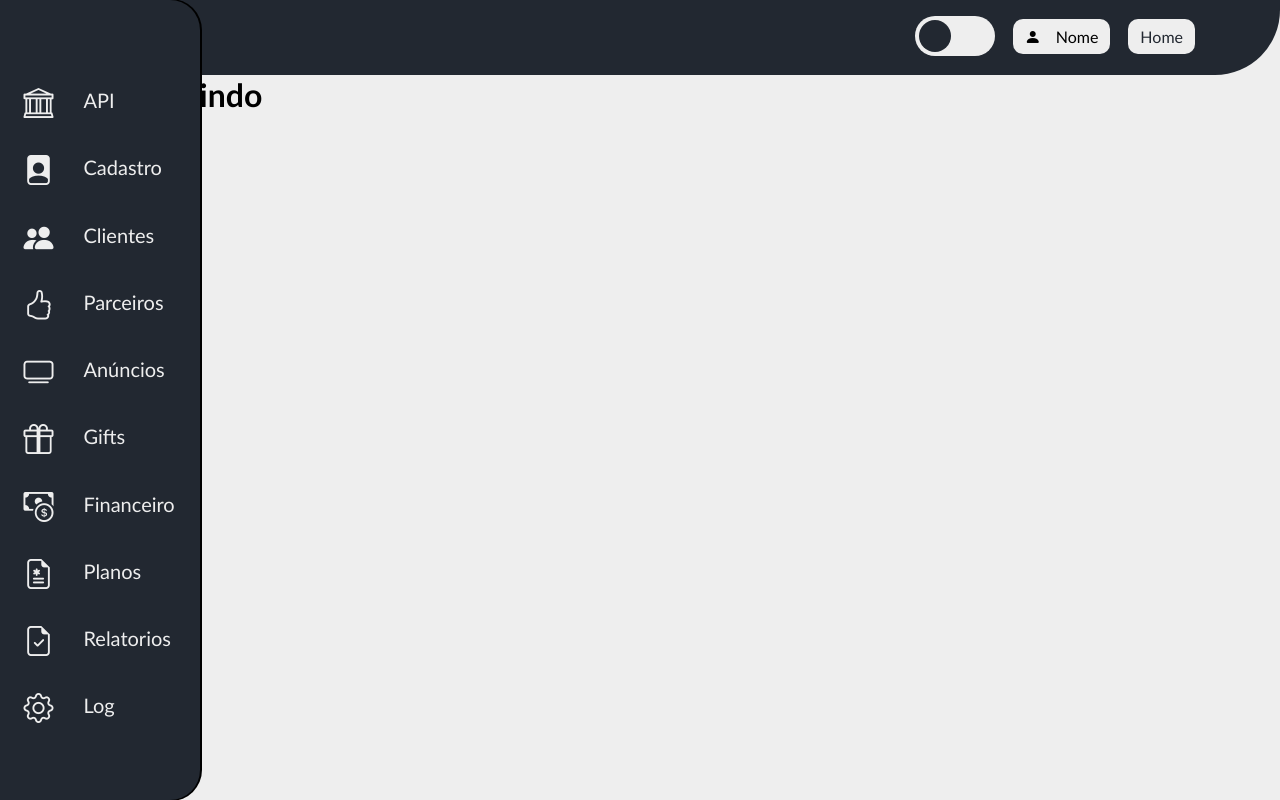
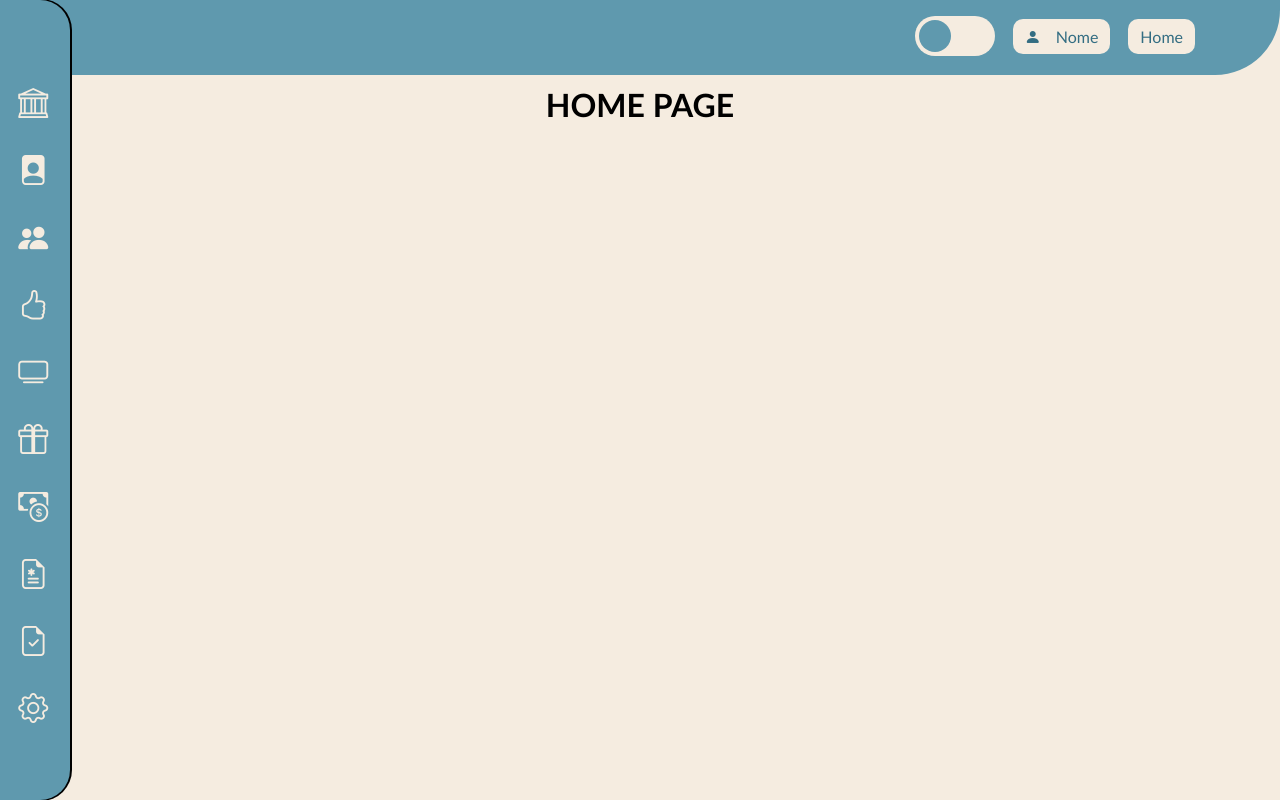
Before and after one commit to rian-salin/Interfaces_API_vue, a Vue app: page / in a window 1280 px wide. Built offline with nearby package versions, Linux system fonts and the light colour scheme.

Commit message:
update - 1.6

```diff
--- a/src/App.vue
+++ b/src/App.vue
@@ -1,17 +1,37 @@
 <script>
+
 import Header from './components/Header.vue';
 import Navbar from './components/Navbar.vue';
 
-  export default{
-    components: {
-      Header,
-      Navbar
+export default {
+  name: 'App',
+  components: {
+    Header,
+    Navbar
+  },
+  data() {
+    return {
+      // Define o estado do tema
+      theme: localStorage.getItem('theme') || 'light',
+    };
+  },
+  methods: {
+    // Função para alternar o tema
+    toggleTheme() {
+      this.theme = this.theme === 'light' ? 'dark' : 'light';
+      localStorage.setItem('theme', this.theme);
+      document.documentElement.setAttribute('data-theme', this.theme);
     }
+  },
+  mounted() {
+    // Define o tema ao montar o componente
+    document.documentElement.setAttribute('data-theme', this.theme);
   }
+};
 </script>
 
 <template>
-  <Header />
+  <Header :toggleTheme="toggleTheme" :theme="theme" />
   <Navbar />
   <router-view/>
 
@@ -20,17 +40,17 @@ import Navbar from './components/Navbar.vue';
 <style>
 
 :root{
+  --primary-color: #F5ECE0;
+  --secondary-color: #5F99AE;
+  --terciary-color: #336D82;
+  --hover-color: #693382 ;
+}
+
+[data-theme="dark"]{
   --primary-color: #EEEEEE;
   --secondary-color: #222831;
   --terciary-color: #464d59;
-  --hover-color: #76ABAE ;
-}
-
-[data-theme="dark"]{
-  --primary-color: #89A8B2;
-  --secondary-color: #B3C8CF;
-  --terciary-color: #E5E1DA;
-  --hover-color: #F1F0E8;
+  --hover-color: #76ABAE;
 }
 
 * {
--- a/src/components/Header.vue
+++ b/src/components/Header.vue
@@ -1,19 +1,29 @@
 <script>
-    export default{
-        name: "Header"
+    export default {
+  name: "Header",
+  props: {
+    toggleTheme: {
+      type: Function,
+      required: true
+    },
+    theme: {
+      type: String,
+      required: true
     }
+  }
+};
 </script>
 
 <template>
     <header>
         <div class="conteiner">
-            <div class="trilho">
+            <div class="trilho" @click="toggleTheme">
                 <div>
-                    <div class="indicador"></div>
+                    <div class="indicador" :class="{ 'indicador-dark': theme === 'dark' }"></div>
                 </div>
             </div>
 
-            <button class = "btn-usuario"><i class="bi bi-person-fill"></i>Nome</button>
+            <button class ="btn-usuario"><i class="bi bi-person-fill"></i>Nome</button>
 
             <button class="btn-home"><router-link class="link" to="/">Home</router-link></button>
         </div>
@@ -44,14 +54,13 @@ header{
     border-radius: 50%;
     scale: .8;
     background-color: var(--secondary-color);
-    transition: background-color 0.3s ease-in-out;
     position: absolute;
     left: 0;
-
+    transition: .5s;
 }
 
-.trilho.dark .indicador{
-    left: 140px;
+.indicador-dark{
+    left: 40px;
 }
 
 .indicador:hover{
@@ -67,6 +76,7 @@ header{
     border: none;
     cursor: pointer;
     transition: background-color 0.3s ease-in-out;
+    color: var(--terciary-color);
 }
 .btn-home{
     background-color: var(--primary-color);
@@ -82,7 +92,7 @@ header{
 
 .link{
     text-decoration: none;
-    color: var(--secondary-color);
+    color: var(--terciary-color);
 }
 
 .btn-usuario i {
--- a/src/views/HomeView.vue
+++ b/src/views/HomeView.vue
@@ -1,5 +1,5 @@
 <template>
-   <h1> ola seja bem vindo</h1>
+   <h1> HOME PAGE</h1>
 </template>
 
 <script>
@@ -8,3 +8,10 @@ export default {
 
 }
 </script>
+
+<style scoped>
+h1{
+   text-align: center;
+   margin-top: 10px;
+}
+</style>
```
